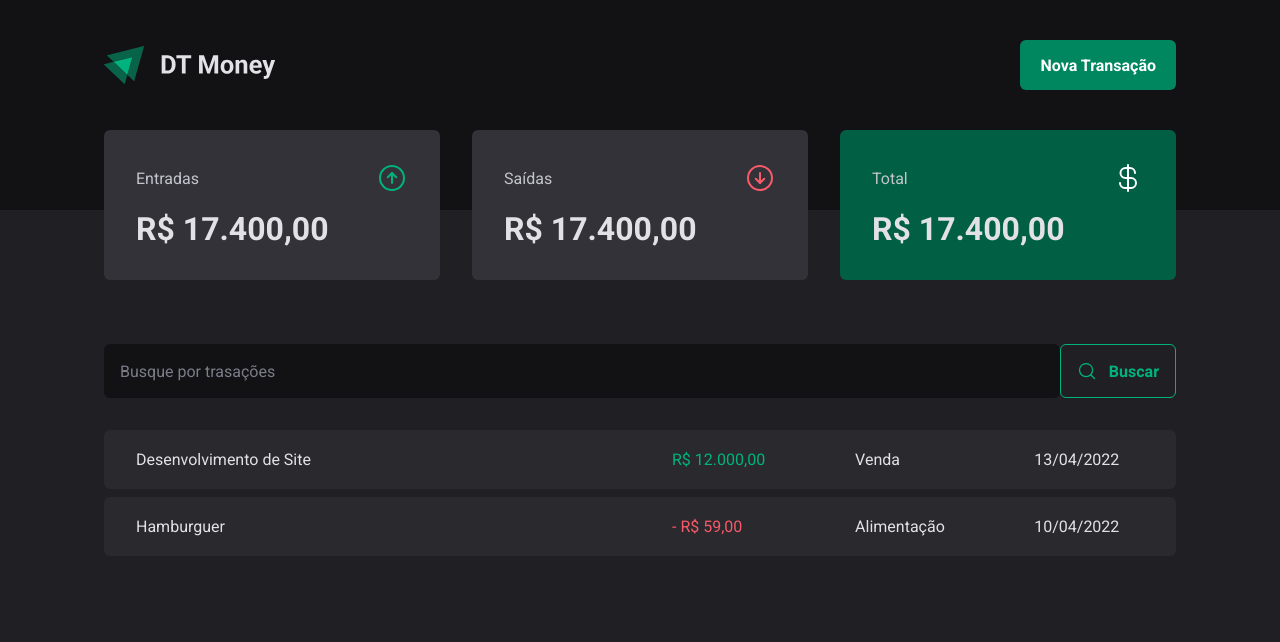
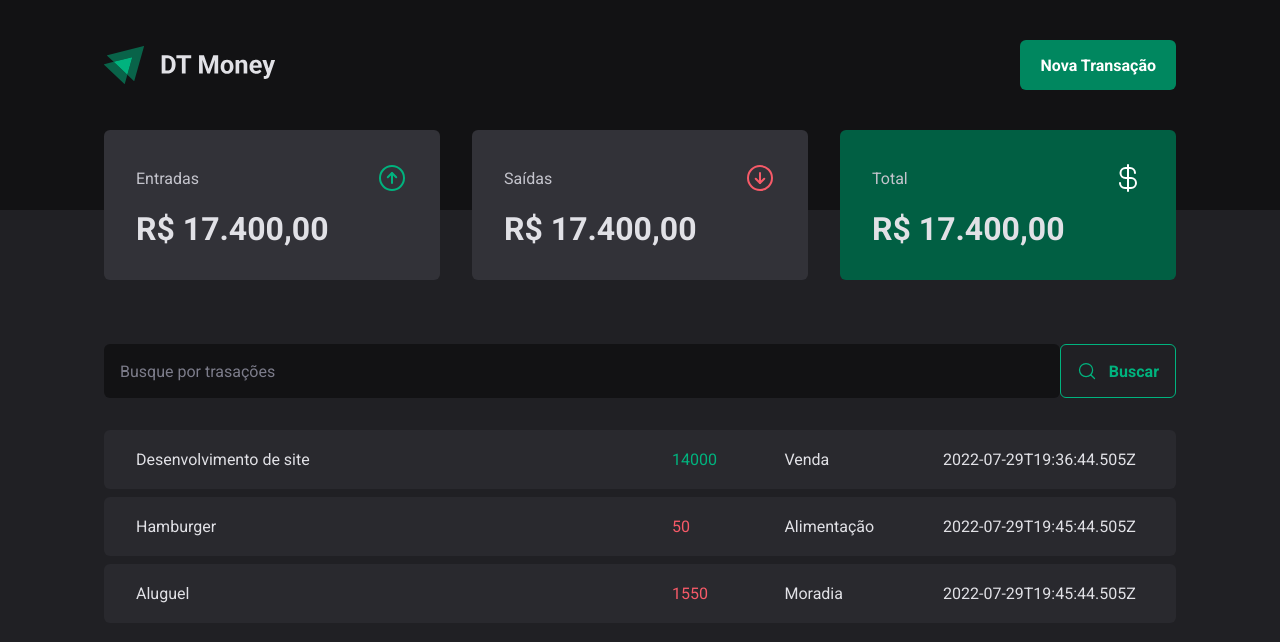
Before and after one commit to AllanFelizzeti/Gerenciador-Financeiro, a React (Vite) app in the folder aulas/gfc-financeiro/: page / in a window 1280 px wide. Shown: the top 642 px of the page. Built offline with nearby package versions, Linux system fonts and the light colour scheme; data requests are answered from the project's data file.

Commit message:
Criando primeira Requisição http e Criando Contexto de Transações

```diff
--- a/aulas/gfc-financeiro/package.json
+++ b/aulas/gfc-financeiro/package.json
@@ -5,6 +5,7 @@
   "type": "module",
   "scripts": {
     "dev": "vite",
+    "dev:server": "json-server server.json -p 3333 -w -d 500",
     "build": "tsc && vite build",
     "preview": "vite preview"
   },
@@ -21,6 +22,7 @@
     "@types/react-dom": "^18.0.9",
     "@types/styled-components": "^5.1.26",
     "@vitejs/plugin-react": "^3.0.0",
+    "json-server": "^0.17.1",
     "typescript": "^4.9.3",
     "vite": "^4.0.0"
   }
--- /dev/null
+++ b/aulas/gfc-financeiro/server.json
@@ -0,0 +1,28 @@
+{
+  "transitions": [
+    {
+      "id": 1,
+      "description": "Desenvolvimento de site",
+      "type": "income",
+      "category": "Venda",
+      "price": 14000,
+      "createdAt": "2022-07-29T19:36:44.505Z"
+    },
+    {
+      "id": 2,
+      "description": "Hamburger",
+      "type": "outcome",
+      "category": "Alimentação",
+      "price": 50,
+      "createdAt": "2022-07-29T19:45:44.505Z"
+    },
+    {
+      "id": 3,
+      "description": "Aluguel",
+      "type": "outcome",
+      "category": "Moradia",
+      "price": 1550,
+      "createdAt": "2022-07-29T19:45:44.505Z"
+    }
+  ]
+}
--- a/aulas/gfc-financeiro/src/App.tsx
+++ b/aulas/gfc-financeiro/src/App.tsx
@@ -1,4 +1,5 @@
 import { ThemeProvider } from "styled-components"
+import { TransactionsProvider } from "./contexts/TransactionsContext"
 import { Transactions } from "./pages/Transactions"
 import { GlobalStyle } from "./styles/global"
 import { defaultTheme } from "./styles/themes/default"
@@ -8,8 +9,9 @@
   return (
     <ThemeProvider theme={defaultTheme}>
       <GlobalStyle />
-
-      <Transactions />
+      <TransactionsProvider>
+        <Transactions />
+      </TransactionsProvider>
     </ThemeProvider>
   )
 }
--- a/aulas/gfc-financeiro/src/components/Summary/index.tsx
+++ b/aulas/gfc-financeiro/src/components/Summary/index.tsx
@@ -1,10 +1,11 @@
 import { ArrowCircleUp, ArrowCircleDown, CurrencyDollar} from "phosphor-react";
+import { useContext } from "react";
+import { TransactionsContext } from "../../contexts/TransactionsContext";
 import { SummaryCard, SummaryContainer } from "./styles";
 
+ export function Summary() {
+  const { transactions } = useContext(TransactionsContext);
 
-
-
- export function Summary() {
   return (
     <SummaryContainer>
       <SummaryCard>
--- /dev/null
+++ b/aulas/gfc-financeiro/src/contexts/TransactionsContext.tsx
@@ -0,0 +1,41 @@
+import { createContext, ReactNode, useEffect, useState } from "react";
+
+interface Transaction {
+  id: number;
+  description: string;
+  type: 'income' | 'outcome';
+  price: number;
+  category: string;
+  createdAt: string;
+}
+
+interface TransactionContextType {
+  transactions: Transaction[];
+}
+
+interface TransactionProviderProps {
+  children: ReactNode;
+}
+
+export const TransactionsContext = createContext({} as TransactionContextType);
+
+export function TransactionsProvider({ children }: TransactionProviderProps) {
+  const [transactions, setTransactions] = useState<Transaction[]>([])
+
+  async function loadTransactions() {
+    const response = await fetch('http://localhost:3333/transitions')
+    const data = await response.json();
+
+    setTransactions(data);
+  }
+
+  useEffect(() => {
+    loadTransactions();
+  }, [])
+
+  return (
+    <TransactionsContext.Provider value={{ transactions }}>
+      {children}
+    </TransactionsContext.Provider>
+  )
+}
--- a/aulas/gfc-financeiro/src/pages/Transactions/index.tsx
+++ b/aulas/gfc-financeiro/src/pages/Transactions/index.tsx
@@ -1,9 +1,14 @@
+import { useContext, useEffect, useState } from "react";
 import { Header } from "../../components/Header";
 import { Summary } from "../../components/Summary";
+import { TransactionsContext } from "../../contexts/TransactionsContext";
+
 import { SearchForm } from "./components/SearchForm";
 import { PriceHighLigh, TransactionContainer, TransactionsTable } from "./styles";
 
 export function Transactions() {
+  const { transactions } = useContext(TransactionsContext);
+
   return (
     <div>
       <Header />
@@ -14,26 +19,20 @@
 
         <TransactionsTable>
           <tbody>
-            <tr>
-              <td width="50%">Desenvolvimento de Site</td>
-              <td>
-                <PriceHighLigh variant="income">
-                  R$ 12.000,00
-                </PriceHighLigh>
-              </td>
-              <td>Venda</td>
-              <td>13/04/2022</td>
-            </tr>
-            <tr>
-              <td width="50%">Hamburguer</td>
-              <td>
-                <PriceHighLigh variant="outcome">
-                  - R$ 59,00
-                </PriceHighLigh>
-              </td>
-              <td>Alimentação</td>
-              <td>10/04/2022</td>
-            </tr>
+            {transactions.map(transaction => {
+              return (
+                <tr key={transaction.id}>
+                  <td width="50%">{transaction.description}</td>
+                  <td>
+                    <PriceHighLigh variant={transaction.type}>
+                      {transaction.price}
+                    </PriceHighLigh>
+                  </td>
+                  <td>{transaction.category}</td>
+                  <td>{transaction.createdAt}</td>
+                </tr>
+              )
+            })}
           </tbody>
         </TransactionsTable>
       </TransactionContainer>
```
Also changed, not shown: 1 other file (tests, documents, lock files or other folders).
